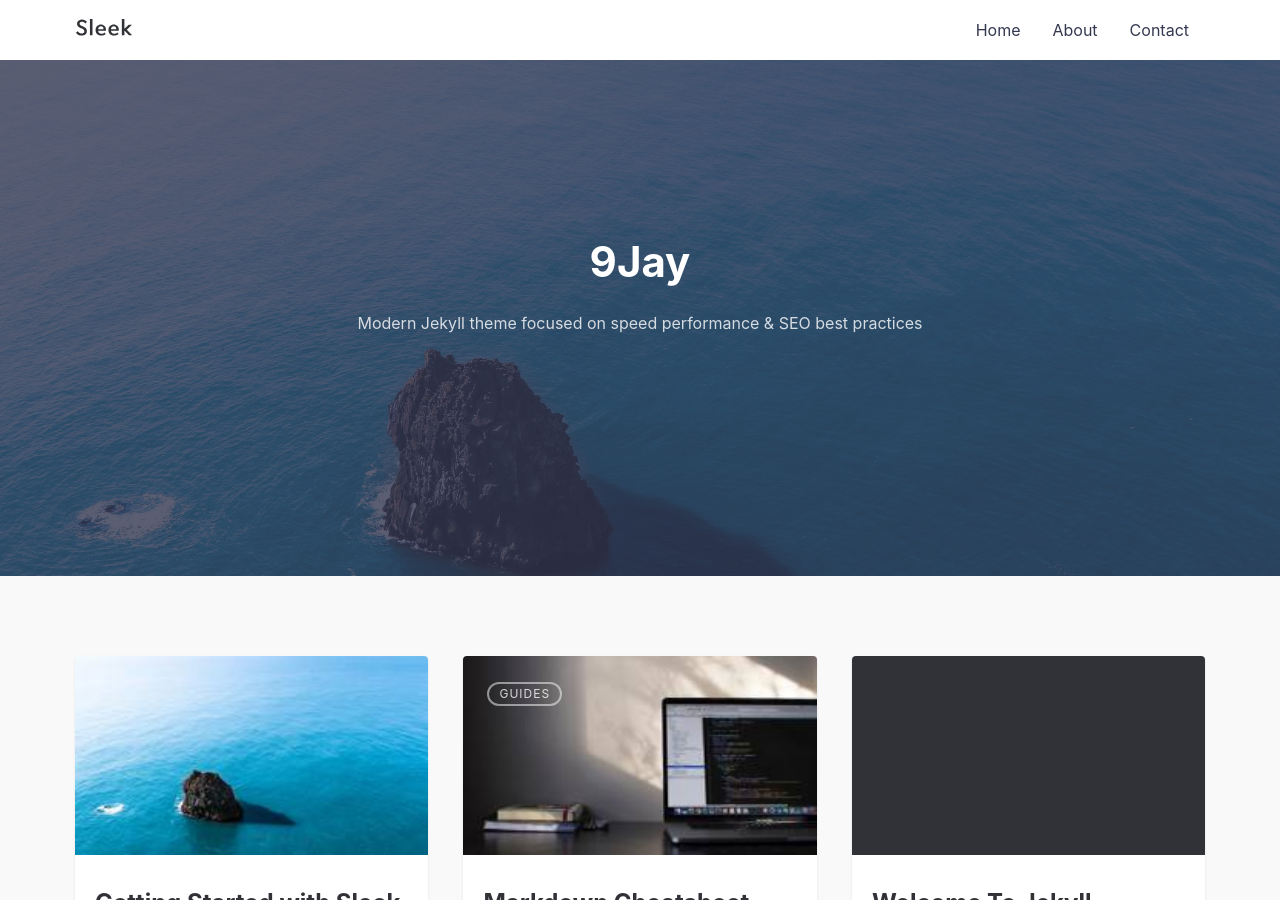
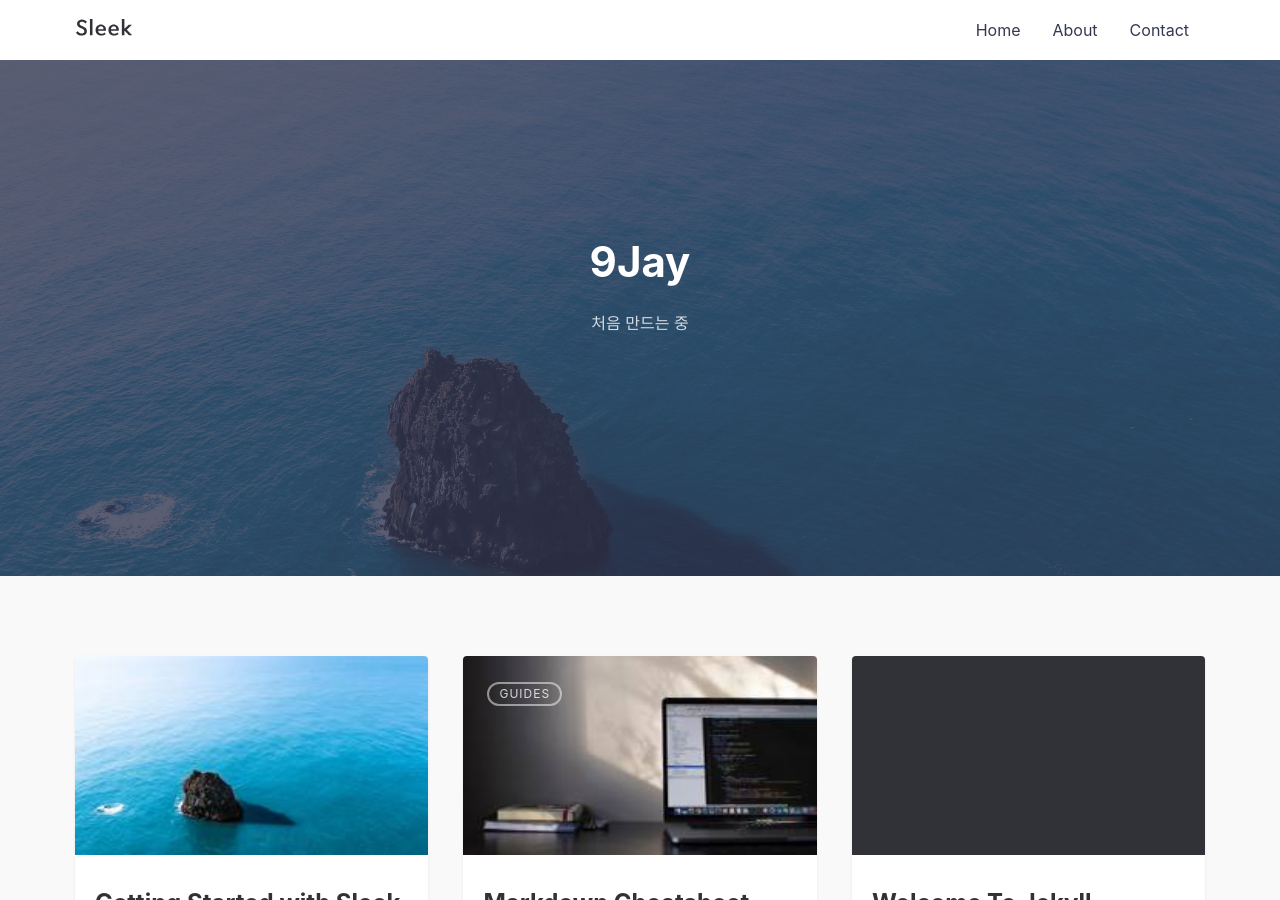
Before and after one commit to gusee0947/gusee.github.io, a Jekyll site: the page built from index.md, in a window 1280 px wide and 900 px high. Built offline with Jekyll 4.4.1, drawn with Linux system fonts in a browser that asks for light colours.

Commit message:
Update _config.yml

```diff
--- a/_config.yml
+++ b/_config.yml
@@ -27,7 +27,7 @@ navigation: # Navigation links
   - {name: 'Contact', link: '/contact'}
 
 tagline: >
-  Modern Jekyll theme focused on speed performance &amp; SEO best practices
+  처음 만드는 중
 
 hero_img: posts/sleek_lg.jpg # Main background image: use the path from /assets/img/ => This will output /assets/img/posts/sleek_lg.jpg
 
```
